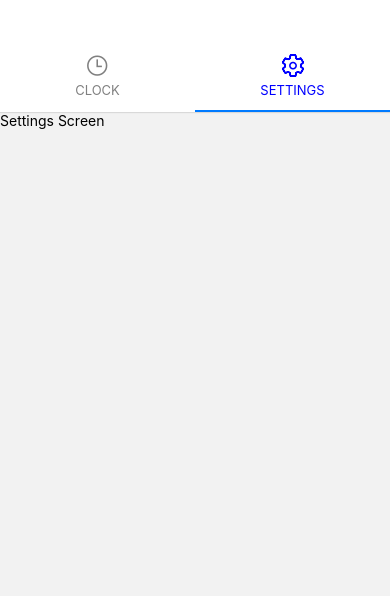
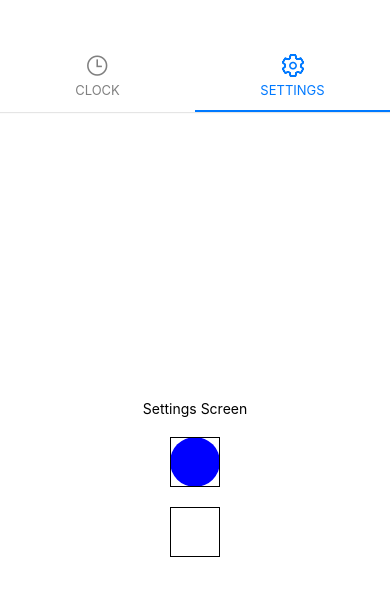
Before and after one commit to Technocrazy8/Touch-Clock-Radio, a React Native app in the folder TouchClockRadio/: screen /Settings in a window 390 px wide. Shown: the top 596 px of the page. Built offline with nearby package versions, Linux system fonts and the light colour scheme; no server answers.

Commit message:
Got theme going

```diff
--- a/TouchClockRadio/src/index.js
+++ b/TouchClockRadio/src/index.js
@@ -2,17 +2,20 @@ import React from 'react';
 import { TopNav } from '../src/navigation/TopNav';
 import { SafeAreaProvider } from 'react-native-safe-area-context';
 import { StatusBar } from 'expo-status-bar';
-// import { ThemeProvider } from './context/Theme';
+import { ThemeProvider } from './context/Theme';
 
 
 const Index = () => {
     return (
-        // <ThemeProvider>
+        <ThemeProvider>
+            <StatusBar/>
+
             <SafeAreaProvider style={{marginTop:40}}>
-                <StatusBar style="auto" />
+            {/* <ThemeProvider> */}
                 <TopNav />
+            {/* </ThemeProvider> */}
             </SafeAreaProvider>
-        // </ThemeProvider>
+        </ThemeProvider>
     )
 }
 export default Index;
--- a/TouchClockRadio/src/navigation/NavigationTabs.js
+++ b/TouchClockRadio/src/navigation/NavigationTabs.js
@@ -1,7 +1,7 @@
 import { createMaterialTopTabNavigator } from '@react-navigation/material-top-tabs';
 // import Icons from '../constants/Icons';
 import { Ionicons } from '@expo/vector-icons';
-// import { useThemeScheme } from '../hooks/useThemeScheme';
+import { useThemeScheme } from '../hooks/useThemeScheme';
 import ClockScreen from '../screens/Clock/index';
 import SettingScreen from '../screens/Settings/index';
 
@@ -13,7 +13,7 @@ const TabBarIcon = ({color,name})=>(
 
 {/* <ion-icon name="settings-outline"></ion-icon> */}
 export const TopTabs = () => {
-    // const { colors } = useThemeScheme();
+    const { colors } = useThemeScheme();
 
     // top navigation
     return (
@@ -21,7 +21,7 @@ export const TopTabs = () => {
         initialRouteName='Clock'
         screenOptions={{
             tabBarInactiveTintColor: 'grey',
-            tabBarActiveTintColor: 'blue',
+            tabBarActiveTintColor: colors.primary,
         }}
         >
             <Tab.Screen name="Clock"
--- a/TouchClockRadio/src/navigation/TopNav.js
+++ b/TouchClockRadio/src/navigation/TopNav.js
@@ -1,25 +1,31 @@
 import * as SplashScreen from 'expo-splash-screen';
 import { DefaultTheme, NavigationContainer } from '@react-navigation/native';
 import { NavigationTabs, TopTabs } from './NavigationTabs';
+import{ useThemeScheme } from '../hooks/useThemeScheme';
+import { useCustomTheme } from '../hooks/useCustomTheme';
 
 // SplashScreen.preventAutoHideAsync();
 
 export const TopNav = () => {
 
-    // const navigationTheme = {
-    //     ...DefaultTheme,
-    //     colors: {
-    //     ...DefaultTheme.colors,
-    //       primary: colors.primary,
-    //       background: colors.background,
-    //       card: colors.background,
-    //       text: colors.text,
-    //       border: 'transparent',
-    //     },
-    // };
+
+  const { colors } = useThemeScheme();
+  const { theme } = useCustomTheme();
+
+    const navigationTheme = {
+        ...DefaultTheme,
+        colors: {
+        ...DefaultTheme.colors,
+          primary: colors.primary,
+          background: colors.background,
+          card: colors.background,
+          text: colors.text,
+          border: 'transparent',
+        },
+    };
 
     return (
-        <NavigationContainer theme={DefaultTheme}>
+        <NavigationContainer theme={navigationTheme}>
             <TopTabs />
         </NavigationContainer>
     );
--- a/TouchClockRadio/src/screens/Clock/index.js
+++ b/TouchClockRadio/src/screens/Clock/index.js
@@ -3,6 +3,7 @@ import React, { useEffect, useState } from 'react';
 import {VolumeHighComponent, VolumeOffComponent}from '../../constants/Icons';
 import axios from 'axios';
 import moment from 'moment';
+import { useThemeScheme } from "../../hooks/useThemeScheme";
 import { Ionicons } from "@expo/vector-icons";
 
 
@@ -58,12 +59,14 @@ const ClockScreen = () => {
         return null;
     }
 
+    const {colors} = useThemeScheme();
+
     return (
         <View style={styles.container}>
             <ImageBackground source={require('../../../assets/background.jpg')} style={styles.image}>
 
             <View style={{width:'100%',borderWidth:1, marginBottom:'5%'}}>
-                <Text style={styles.h1}>Radio:</Text>
+                <Text style={[styles.h1,{color:colors.text}]}>Radio:</Text>
                 <View style={{marginHorizontal:'2%'}}>
                     <View style={{flexDirection:'row', height:40,width:'100%',borderWidth:1,justifyContent:'space-between', borderColor:'white'}}>
                         {/* <VolumeHighComponent style={{height:50, width:50,borderWidth:0}}/> */}
@@ -80,12 +83,12 @@ const ClockScreen = () => {
 
 
             <View style={styles.timecontainer}>
-                <Text style={{textTransform:'uppercase', fontSize:20, color:'white'}}>Good {relativeTime} Evan, it is currently:</Text>
+                <Text style={{textTransform:'uppercase', fontSize:20, color:colors.text}}>Good {relativeTime} Evan, it is currently:</Text>
                 <View style={styles.timeStamp}>
-                    <Text style={styles.h1}>{moment(timedata.datetime).format('h:mm')}</Text>
+                    <Text style={[styles.h1,{color:colors.text}]}>{moment(timedata.datetime).format('h:mm')}</Text>
                     <View style={{justifyContent:'flex-end', borderWidth:1,flexGrow:1,minHeight:50}}>
-                        <Text style={styles.h3}>{timedata.abbreviation}</Text>
-                        <Text style={styles.h3}>{moment(timedata.datetime).format('A')}</Text>
+                        <Text style={[styles.h3,{color:colors.text}]}>{timedata.abbreviation}</Text>
+                        <Text style={[styles.h3,{color:colors.text}]}>{moment(timedata.datetime).format('A')}</Text>
                     </View>
                 </View>
             </View>
@@ -114,16 +117,17 @@ const styles = StyleSheet.create({
     },
     h1:{
         fontSize:60,
-        color:'white',
+        // color:'white',
     },
     h3:{
         fontSize:20,
-        color:'white',
+        // color:'white',
     },
     volumeSlider:{
         borderRadius:20,
         width:'80%',
         borderWidth:1,
+        backgroundColor:'grey',
     },
 
 });
--- a/TouchClockRadio/src/screens/Settings/index.js
+++ b/TouchClockRadio/src/screens/Settings/index.js
@@ -1,11 +1,45 @@
-
-import { View,Text, Pressable } from "react-native";
+import { useThemeScheme } from "../../hooks/useThemeScheme";
+import { useCustomTheme } from "../../hooks/useCustomTheme";
+import { View,Text, Pressable, StyleSheet } from "react-native";
 
 const SettingsScreen = () => {
+    const { colors } = useThemeScheme();
+    const { setTheme } = useCustomTheme();
+
+
     return (
-        <View>
+        <View style={styles.container}>
             <Text>Settings Screen</Text>
+            <View style={styles.buttonContainer}>
+                <Pressable onPress={() => setTheme('light')} style={styles.button}/>
+            </View>
+            {/* <View style={styles.buttonContainer}> */}
+                <Pressable onPress={() => setTheme('dark')} style={styles.button}/>
+
+            {/* </View> */}
+
         </View>
     )
-}
+};
+
+const styles = StyleSheet.create({
+    container:{
+        flex:1,
+        justifyContent:'center',
+        alignItems:'center',
+        gap: 20,
+    },
+    buttonContainer:{
+        backgroundColor: 'blue',
+        height: 50,
+        width: 50,
+        borderRadius: 25,
+    },
+    button:{
+        borderWidth: 1,
+        height:50,
+        width:50,
+    },
+});
+
 export default SettingsScreen;
```
